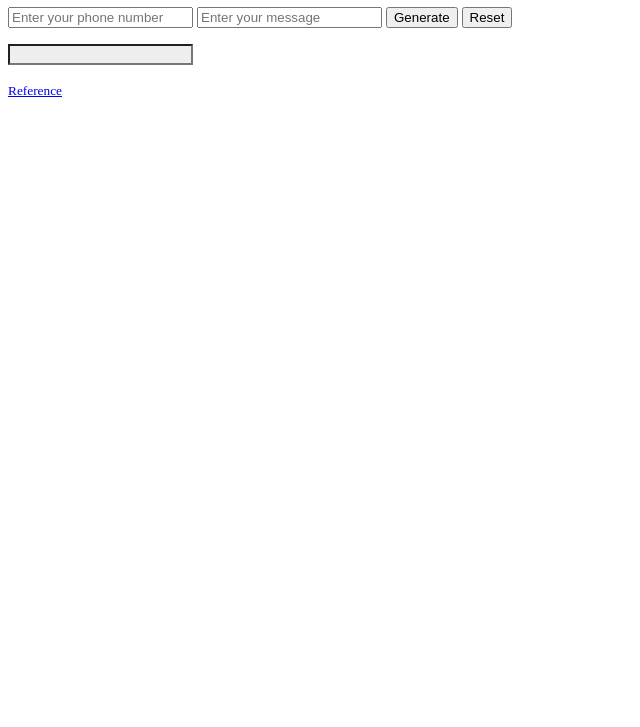
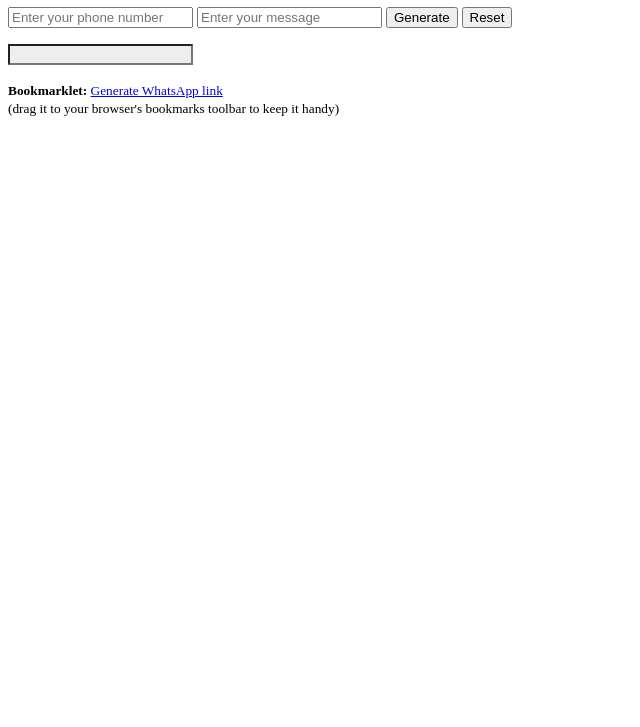
Before and after one commit to programming/programming.github.io, a plain HTML site: page whatsapp/index.html in a window 1280 px wide. Shown: the part 73-800 px from the top of the page, without its empty margins (0-640 px from the left). Drawn offline with Linux system fonts and the light colour scheme.

Commit message:
Add bookmarklet

```diff
--- a/whatsapp/index.html
+++ b/whatsapp/index.html
@@ -5,6 +5,7 @@
 <meta name="viewport" content="width=device-width, initial-scale=1">
 <title>WhatsApp Link Generator</title>
 <script type="text/javascript">
+// Reference: https://faq.whatsapp.com/general/chats/how-to-use-click-to-chat/
 function generate()
 {
 	var message = encodeURI(document.getElementById('message').value);
@@ -65,6 +66,6 @@ function reset()
 <button onclick="reset()">Reset</button>
 </p>
 <p><input type="text" onclick="this.select()" id="output" style="background-color: #eee" readonly></p>
-<p><small><a href="https://faq.whatsapp.com/general/chats/how-to-use-click-to-chat/">Reference</a></small></p>
+<p><small><b>Bookmarklet:</b> <a id="bookmarklet" href='javascript:!function(){var e=prompt("Enter your phone number","").replace("+","").replace("(","").replace(")","").replace("-","").replace(/\s+/g,"").replace(/^[0\.]+/,"");e&&(location="https://wa.me/"+escape(e))}();'>Generate WhatsApp link</a><br />(drag it to your browser's bookmarks toolbar to keep it handy)</small></p>
 </body>
 </html>
```
